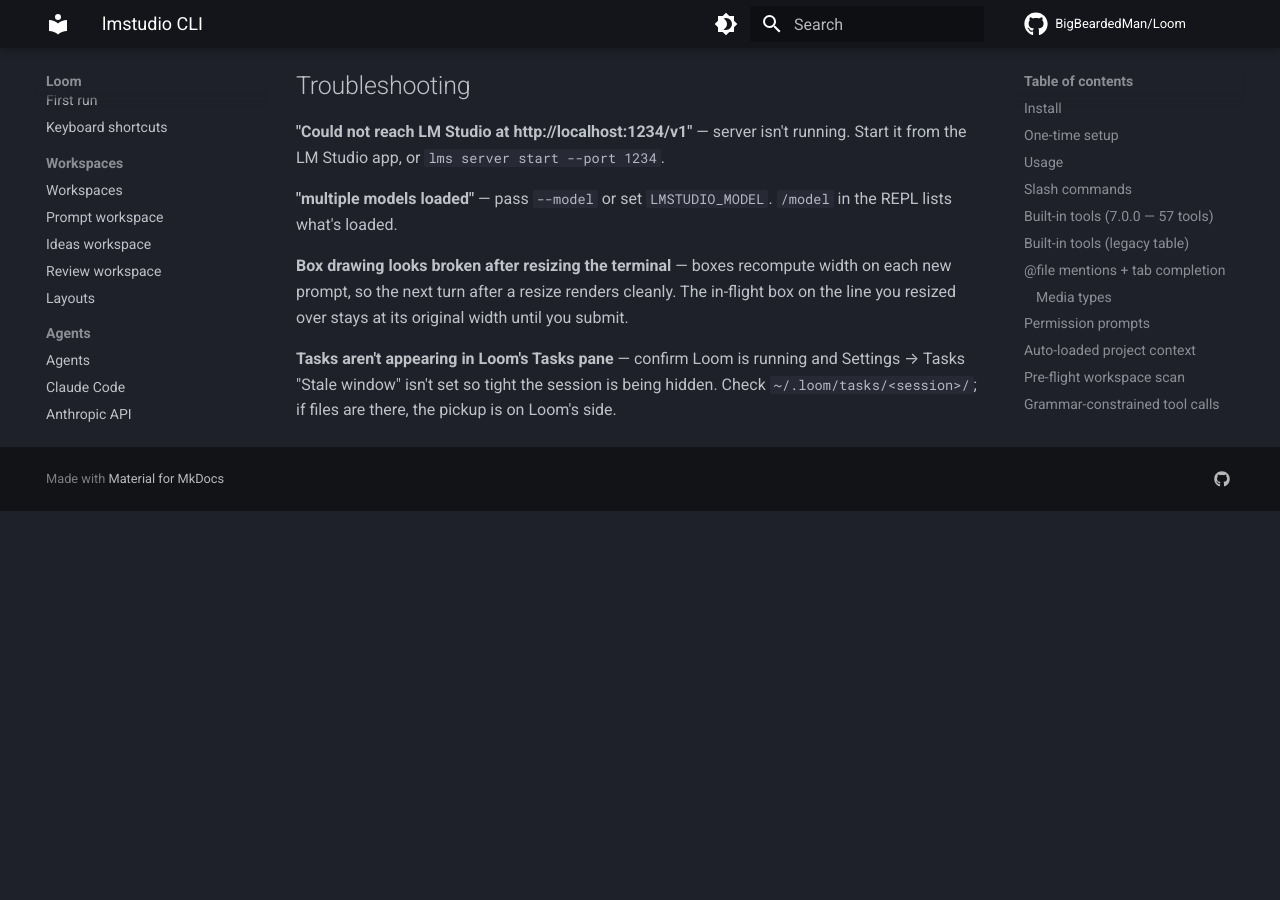
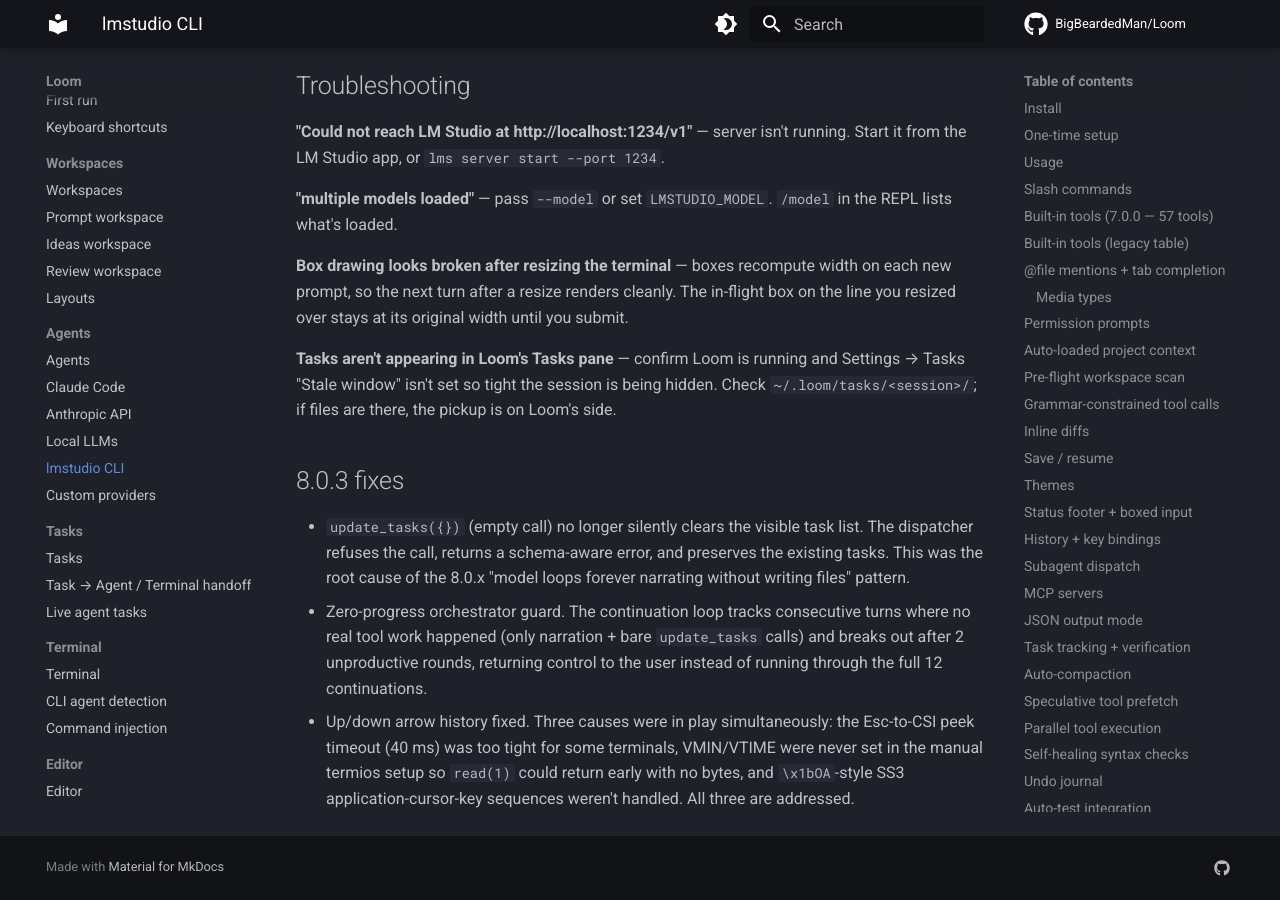
Before and after one commit to BigBeardedMan/Loom, an MkDocs documentation site: the page built from docs/agents/lmstudio-cli.md, in a window 1280 px wide and 900 px high, scrolled down 22995 px. Built offline with MkDocs 1.6.1 and Material for MkDocs 9.7.7, drawn with Linux system fonts in a browser that asks for light colours; comment, search, counter and statistics services are not loaded; before the commit the page ends 23506 px from its top, so only the background shows below that.

Commit message:
lmstudio 8.0.3: stop the empty-update_tasks loop + arrow-key history fix
Three real bugs from 8.0.x reports:

1. `update_tasks({})` (no args) silently cleared the visible task list,
   and the orchestrator counted the empty call as work, looping forever
   while the model just narrated plans. The dispatcher now refuses calls
   that omit `tasks` and preserves the existing list.

2. Continuation loop had no zero-progress guard. Added
   `state.progress_this_turn`: True on any successful non-update_tasks
   tool call, and on update_tasks only when a status actually flipped
   to completed. `drive_user_message` now tracks consecutive empty
   turns and breaks out after 2 unproductive rounds.

3. Up/down arrow history was broken. The Esc-to-CSI peek timeout
   (40ms) misread fast arrow sequences as plain Esc on some terminals,
   wiping the in-progress line. VMIN/VTIME were also never set after
   ICANON was cleared, so `read(1)` had undefined blocking behavior.
   And SS3 sequences (`\x1bOA`, application-cursor-key mode) were
   ignored entirely. Bumped timeout to 120ms, set VMIN=1 VTIME=0,
   handle both CSI and SS3 prefixes.

Co-Authored-By: Claude Opus 4.7 <noreply@anthropic.com>

```diff
--- a/docs/agents/lmstudio-cli.md
+++ b/docs/agents/lmstudio-cli.md
@@ -644,3 +644,9 @@ General-purpose 3B–4B models will usually skip `update_tasks` or call it once
 **Box drawing looks broken after resizing the terminal** — boxes recompute width on each new prompt, so the next turn after a resize renders cleanly. The in-flight box on the line you resized over stays at its original width until you submit.
 
 **Tasks aren't appearing in Loom's Tasks pane** — confirm Loom is running and Settings → Tasks "Stale window" isn't set so tight the session is being hidden. Check `~/.loom/tasks/<session>/`; if files are there, the pickup is on Loom's side.
+
+## 8.0.3 fixes
+
+- `update_tasks({})` (empty call) no longer silently clears the visible task list. The dispatcher refuses the call, returns a schema-aware error, and preserves the existing tasks. This was the root cause of the 8.0.x "model loops forever narrating without writing files" pattern.
+- Zero-progress orchestrator guard. The continuation loop tracks consecutive turns where no real tool work happened (only narration + bare `update_tasks` calls) and breaks out after 2 unproductive rounds, returning control to the user instead of running through the full 12 continuations.
+- Up/down arrow history fixed. Three causes were in play simultaneously: the Esc-to-CSI peek timeout (40 ms) was too tight for some terminals, VMIN/VTIME were never set in the manual termios setup so `read(1)` could return early with no bytes, and `\x1bOA`-style SS3 application-cursor-key sequences weren't handled. All three are addressed.
--- a/project.yml
+++ b/project.yml
@@ -15,7 +15,7 @@ settings:
     # release, so the pill never shows a code lower than what's on main.
     # Bump this manually before each testing release; release-testing.sh
     # reads it back out and tags the GitHub pre-release `testing-<version>`.
-    MARKETING_VERSION: "8.0.2"
+    MARKETING_VERSION: "8.0.3"
     CURRENT_PROJECT_VERSION: "1"
     CODE_SIGN_STYLE: Manual
     CODE_SIGN_IDENTITY: "Loom Local Codesign"
```
Also changed, not shown: 1 other file.
